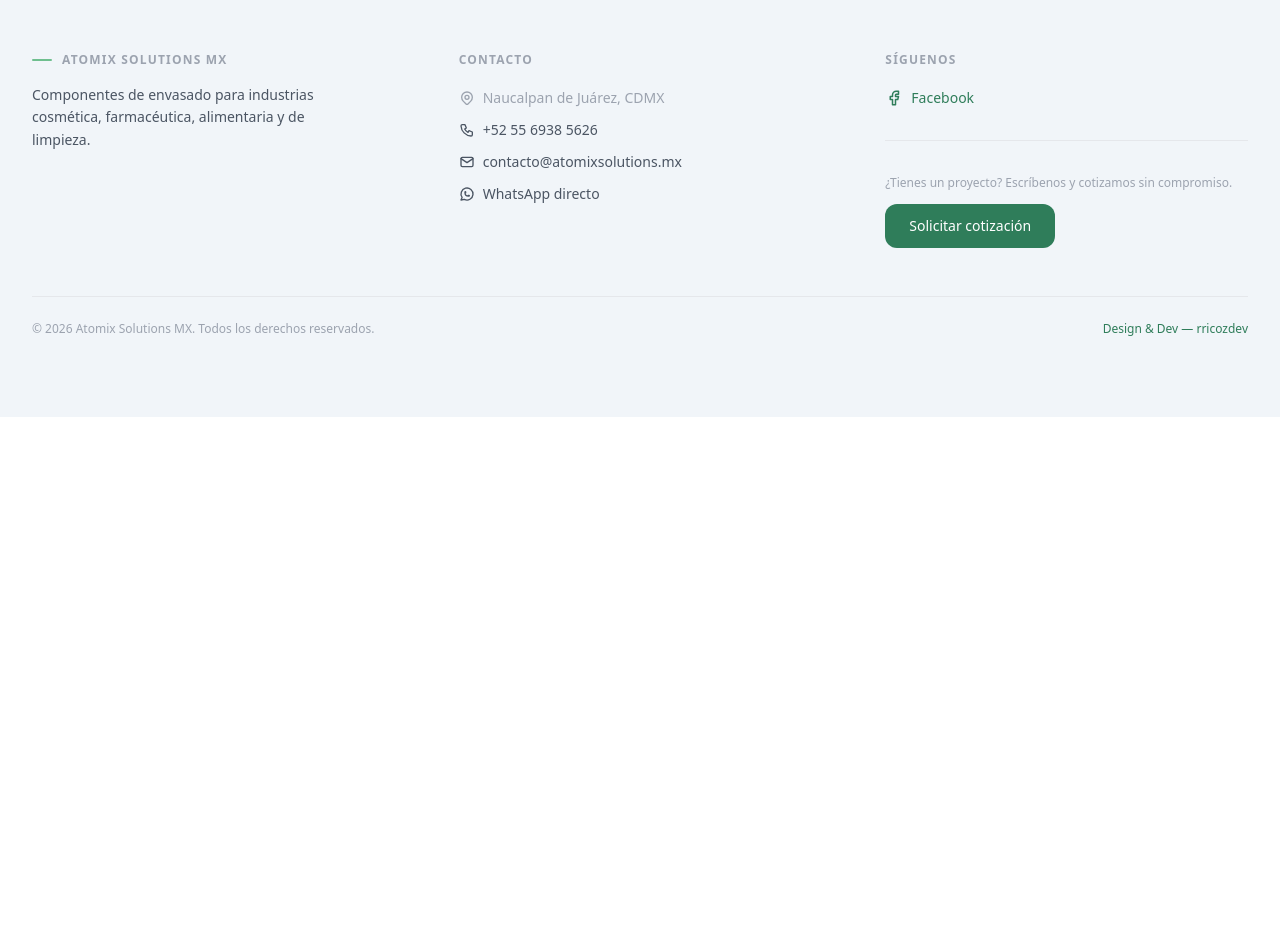
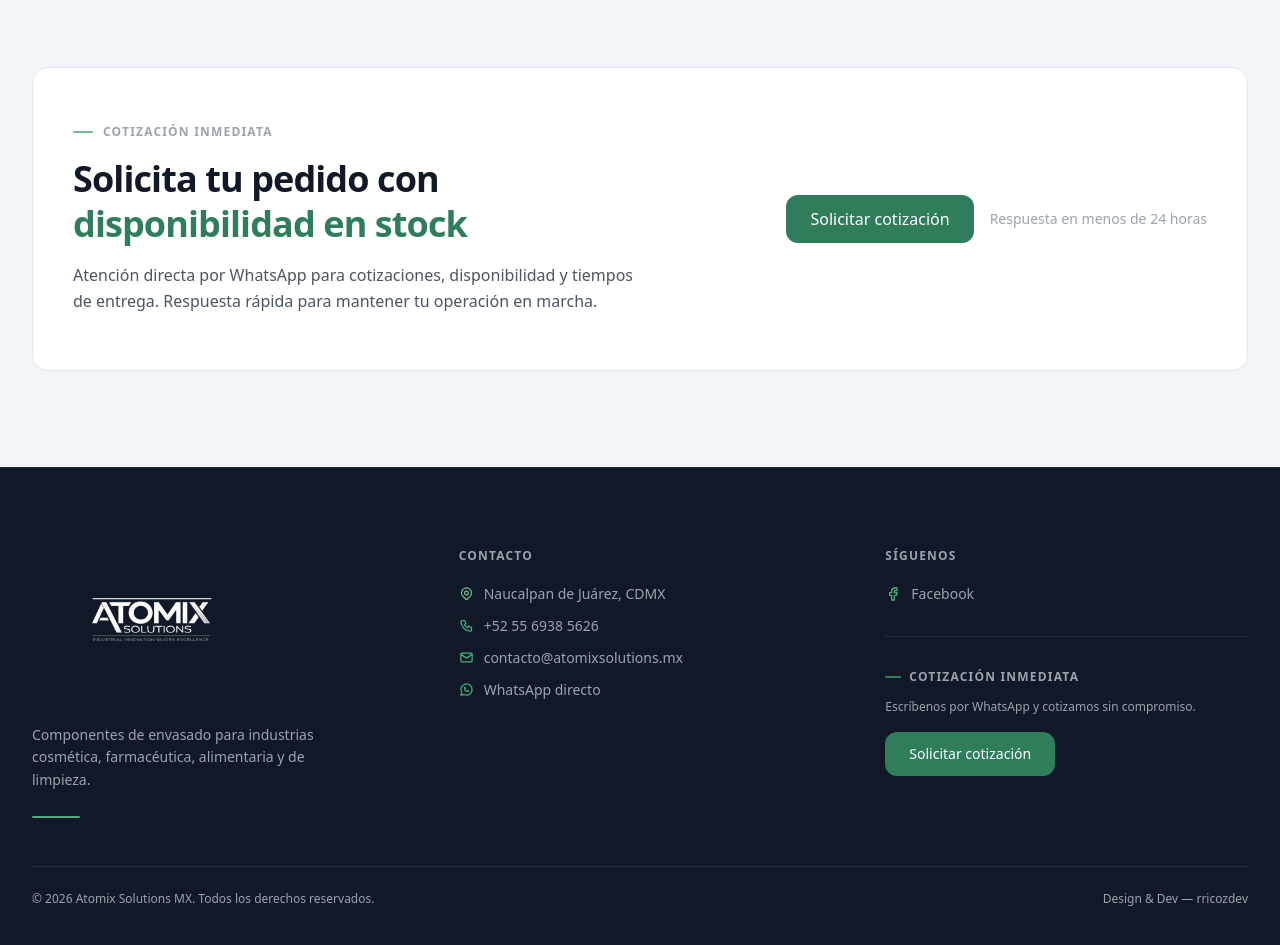
Before and after one commit to rricozdev/atomix-solutions-mx, a Next.js app: page / in a window 1280 px wide. Shown: the part 3300-4245 px from the top of the page. Before the commit the page ends 3717 px from the top, so only its background shows below. Built offline with nearby package versions, Linux system fonts and the light colour scheme.

Commit message:
creando la section contactCTA, y modificando color del Footer

```diff
--- a/src/app/page.js
+++ b/src/app/page.js
@@ -3,6 +3,7 @@ import Trust from "@/components/sections/Trust";
 import Solutions from "@/components/sections/Solutions";
 import ProductsFeatured from "@/components/sections/ProductsFeatured";
 import Process from "@/components/sections/Process";
+import ContactCTA from "@/components/sections/ContactCTA";
 import Footer from "@/components/layout/Footer";
 
 export default function Home() {
@@ -13,6 +14,7 @@ export default function Home() {
       <Solutions />
       <ProductsFeatured />
       <Process />
+      <ContactCTA />
       <Footer />
     </main>
   );
--- a/src/components/layout/Footer.jsx
+++ b/src/components/layout/Footer.jsx
@@ -11,6 +11,7 @@
  * - Créditos de diseño/desarrollo
  */
 
+import Image from "next/image";
 import {
   IconBrandFacebook,
   IconMail,
@@ -47,33 +48,48 @@ export default function Footer() {
     <footer
       className="w-full border-t"
       style={{
-        backgroundColor: "var(--bg-section)",
-        borderColor: "var(--border-default)",
+        backgroundColor: "var(--neutral-900)",
+        borderColor: "rgba(255,255,255,0.08)",
       }}
     >
       <div className="max-w-7xl mx-auto px-6 md:px-8 py-14 md:py-20">
         <div className="grid grid-cols-1 md:grid-cols-3 gap-10 md:gap-16">
           {/* BRAND */}
           <div>
-            <div className="flex items-center gap-2.5 mb-4">
-              <span
-                className="block w-5 h-0.5 rounded-full"
-                style={{ backgroundColor: "var(--accent)" }}
+            {/* LOGO */}
+            <div className="mb-4">
+              <Image
+                src="/logoFooter.png"
+                alt="Atomix Solutions"
+                width={320}
+                height={120}
+                className="h-32 md:h-36 lg:h-40 w-auto"
+                priority
               />
-              <span className="text-xs font-semibold uppercase tracking-widest text-[var(--text-muted)]">
-                Atomix Solutions MX
-              </span>
             </div>
 
-            <p className="text-sm text-[var(--text-secondary)] leading-relaxed max-w-xs">
+            {/* DESCRIPCIÓN */}
+            <p
+              className="text-sm leading-relaxed max-w-xs"
+              style={{ color: "var(--neutral-400)" }}
+            >
               Componentes de envasado para industrias cosmética, farmacéutica,
               alimentaria y de limpieza.
             </p>
+
+            {/* Línea decorativa */}
+            <div
+              className="mt-6 w-12 h-0.5 rounded-full"
+              style={{ backgroundColor: "var(--brand-primary-light)" }}
+            />
           </div>
 
           {/* CONTACTO */}
           <div>
-            <h4 className="text-xs font-semibold uppercase tracking-widest text-[var(--text-muted)] mb-5">
+            <h4
+              className="text-xs font-semibold uppercase tracking-widest mb-5"
+              style={{ color: "var(--neutral-400)" }}
+            >
               Contacto
             </h4>
 
@@ -82,8 +98,17 @@ export default function Footer() {
                 const Icon = item.icon;
 
                 const content = (
-                  <span className="flex items-center gap-2 text-sm text-[var(--text-secondary)] hover:text-[var(--text-primary)] transition-colors">
-                    <Icon size={16} />
+                  <span
+                    className="flex items-center gap-2.5 text-sm transition-colors"
+                    style={{ color: "var(--neutral-400)" }}
+                  >
+                    <Icon
+                      size={15}
+                      style={{
+                        color: "var(--brand-primary-light)",
+                        flexShrink: 0,
+                      }}
+                    />
                     {item.label}
                   </span>
                 );
@@ -101,12 +126,22 @@ export default function Footer() {
                             ? "noopener noreferrer"
                             : undefined
                         }
+                        className="hover:text-white transition-colors"
                       >
                         {content}
                       </a>
                     ) : (
-                      <span className="flex items-center gap-2 text-sm text-[var(--text-muted)]">
-                        <Icon size={16} />
+                      <span
+                        className="flex items-center gap-2.5 text-sm"
+                        style={{ color: "var(--neutral-400)" }}
+                      >
+                        <Icon
+                          size={15}
+                          style={{
+                            color: "var(--brand-secondary)",
+                            flexShrink: 0,
+                          }}
+                        />
                         {item.label}
                       </span>
                     )}
@@ -118,7 +153,10 @@ export default function Footer() {
 
           {/* REDES + CTA */}
           <div>
-            <h4 className="text-xs font-semibold uppercase tracking-widest text-[var(--text-muted)] mb-5">
+            <h4
+              className="text-xs font-semibold uppercase tracking-widest mb-5"
+              style={{ color: "var(--neutral-400)" }}
+            >
               Síguenos
             </h4>
 
@@ -126,18 +164,39 @@ export default function Footer() {
               href="https://www.facebook.com/AtomixSolutions/"
               target="_blank"
               rel="noopener noreferrer"
-              className="flex items-center gap-2 text-sm text-[var(--text-secondary)] hover:text-[var(--text-primary)] transition-colors"
+              className="flex items-center gap-2.5 text-sm transition-colors hover:text-white"
+              style={{ color: "var(--neutral-400)" }}
             >
-              <IconBrandFacebook size={18} />
+              <IconBrandFacebook
+                size={16}
+                style={{ color: "var(--brand-primary-light)" }}
+              />
               Facebook
             </a>
 
+            {/* Mini CTA */}
             <div
               className="mt-8 pt-8 border-t"
-              style={{ borderColor: "var(--border-default)" }}
+              style={{ borderColor: "rgba(255,255,255,0.08)" }}
             >
-              <p className="text-xs text-[var(--text-muted)] mb-3 leading-relaxed">
-                ¿Tienes un proyecto? Escríbenos y cotizamos sin compromiso.
+              <div className="flex items-center gap-2 mb-3">
+                <span
+                  className="block w-4 h-0.5 rounded-full"
+                  style={{ backgroundColor: "var(--brand-primary)" }}
+                />
+                <span
+                  className="text-xs font-semibold uppercase tracking-widest"
+                  style={{ color: "var(--neutral-400)" }}
+                >
+                  Cotización inmediata
+                </span>
+              </div>
+
+              <p
+                className="text-xs mb-4 leading-relaxed"
+                style={{ color: "var(--neutral-400)" }}
+              >
+                Escríbenos por WhatsApp y cotizamos sin compromiso.
               </p>
 
               <a
@@ -152,13 +211,15 @@ export default function Footer() {
           </div>
         </div>
 
+        {/* DIVISOR */}
         <div
           className="mt-12 h-px"
-          style={{ backgroundColor: "var(--border-default)" }}
+          style={{ backgroundColor: "rgba(255,255,255,0.08)" }}
         />
 
-        <div className="mt-6 flex flex-col md:flex-row justify-between gap-3 text-xs text-[var(--text-muted)]">
-          <span>
+        {/* BOTTOM */}
+        <div className="mt-6 flex flex-col md:flex-row justify-between gap-3 text-xs">
+          <span style={{ color: "var(--neutral-400)" }}>
             © {new Date().getFullYear()} Atomix Solutions MX. Todos los derechos
             reservados.
           </span>
@@ -167,7 +228,8 @@ export default function Footer() {
             href="https://www.linkedin.com/in/ricardo-ricoz/"
             target="_blank"
             rel="noopener noreferrer"
-            className="hover:text-[var(--text-primary)] transition-colors"
+            className="transition-colors hover:text-white"
+            style={{ color: "var(--neutral-400)" }}
           >
             Design & Dev — rricozdev
           </a>
--- /dev/null
+++ b/src/components/sections/ContactCTA.jsx
@@ -0,0 +1,94 @@
+"use client";
+
+/**
+ * ContactCTA.jsx
+ *
+ * Sección de conversión principal (CTA).
+ *
+ * Objetivo:
+ * - Convertir usuarios en leads (WhatsApp)
+ * - Reforzar disponibilidad inmediata (stock)
+ * - Reducir fricción en contacto B2B
+ *
+ * Estructura:
+ * - Header (mensaje fuerte)
+ * - Subtexto (contexto comercial)
+ * - CTA principal (WhatsApp)
+ *
+ * Stack:
+ * - Next.js (JSX)
+ * - TailwindCSS v4 + design tokens
+ */
+
+export default function ContactCTA() {
+  return (
+    <section className="w-full bg-[var(--bg-section)] py-16 md:py-24">
+      <div className="max-w-7xl mx-auto px-6 md:px-8">
+        {/* CONTENEDOR */}
+        <div
+          className="
+            w-full
+            bg-[var(--bg-main)]
+            border
+            rounded-2xl
+            px-6 md:px-10
+            py-10 md:py-14
+            flex flex-col md:flex-row md:items-center md:justify-between
+            gap-8
+          "
+          style={{ borderColor: "var(--border-default)" }}
+        >
+          {/* CONTENIDO */}
+          <div className="max-w-xl">
+            {/* EYEBROW */}
+            <div className="flex items-center gap-2.5 mb-4">
+              <span
+                className="block w-5 h-0.5 rounded-full"
+                style={{ backgroundColor: "var(--accent)" }}
+              />
+              <span className="text-xs font-semibold uppercase tracking-widest text-[var(--text-muted)]">
+                Cotización inmediata
+              </span>
+            </div>
+
+            {/* TITLE */}
+            <h2 className="text-2xl sm:text-3xl md:text-4xl font-bold tracking-tight text-[var(--text-primary)] leading-tight">
+              Solicita tu pedido con{" "}
+              <span style={{ color: "var(--brand-primary)" }}>
+                disponibilidad en stock
+              </span>
+            </h2>
+
+            {/* DESC */}
+            <p className="mt-4 text-base text-[var(--text-secondary)] leading-relaxed">
+              Atención directa por WhatsApp para cotizaciones, disponibilidad y
+              tiempos de entrega. Respuesta rápida para mantener tu operación en
+              marcha.
+            </p>
+          </div>
+
+          {/* CTA */}
+          <div className="flex flex-col sm:flex-row items-start sm:items-center gap-4">
+            {/* BOTÓN PRINCIPAL */}
+            <a
+              href="https://wa.me/5215543542352"
+              target="_blank"
+              rel="noopener noreferrer"
+              className="btn-primary text-sm md:text-base"
+            >
+              Solicitar cotización
+            </a>
+
+            {/* INFO SECUNDARIA */}
+            <span
+              className="text-xs md:text-sm"
+              style={{ color: "var(--text-muted)" }}
+            >
+              Respuesta en menos de 24 horas
+            </span>
+          </div>
+        </div>
+      </div>
+    </section>
+  );
+}
```
Also changed, not shown: public/logoFooter.png (added).
